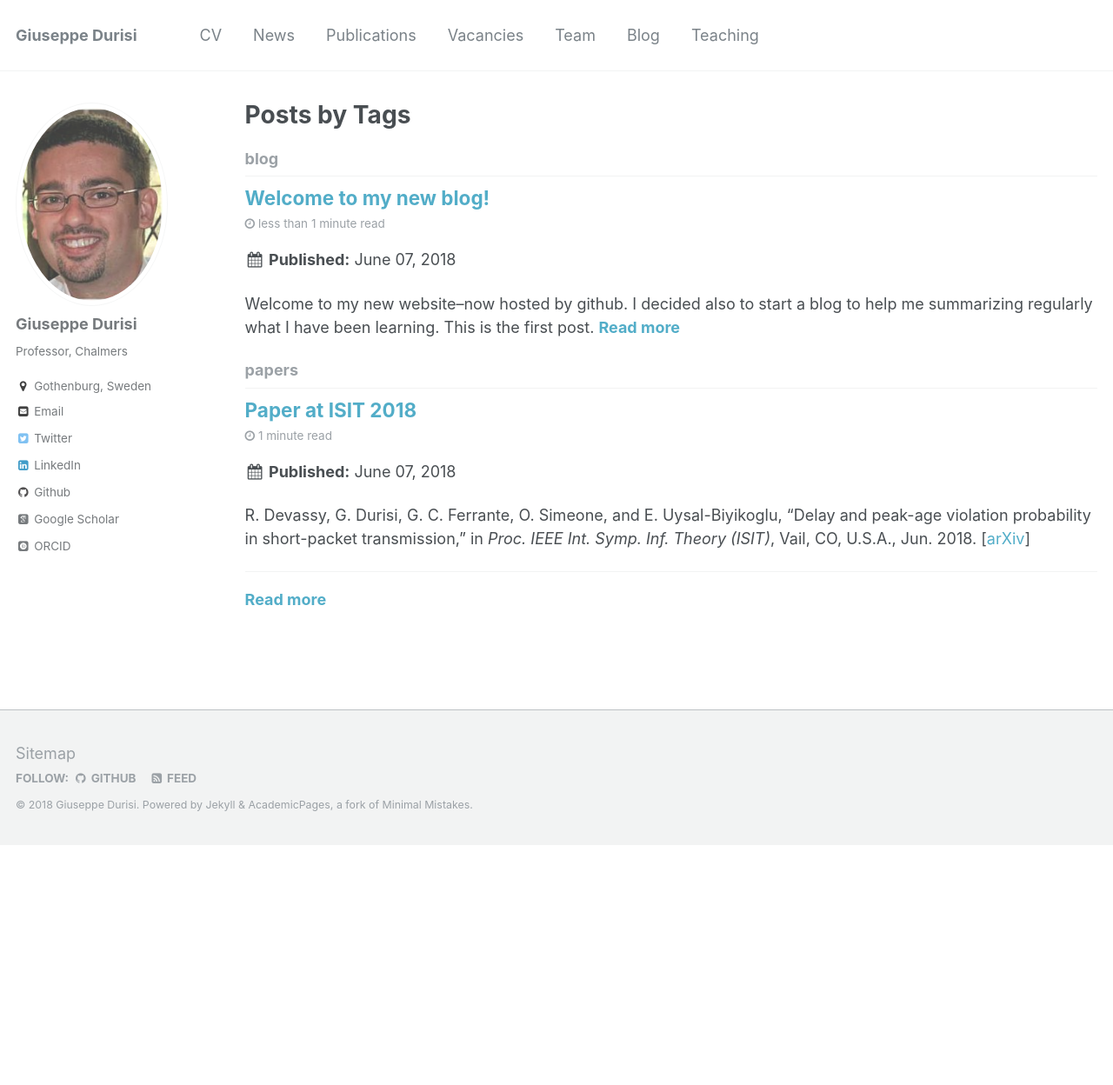
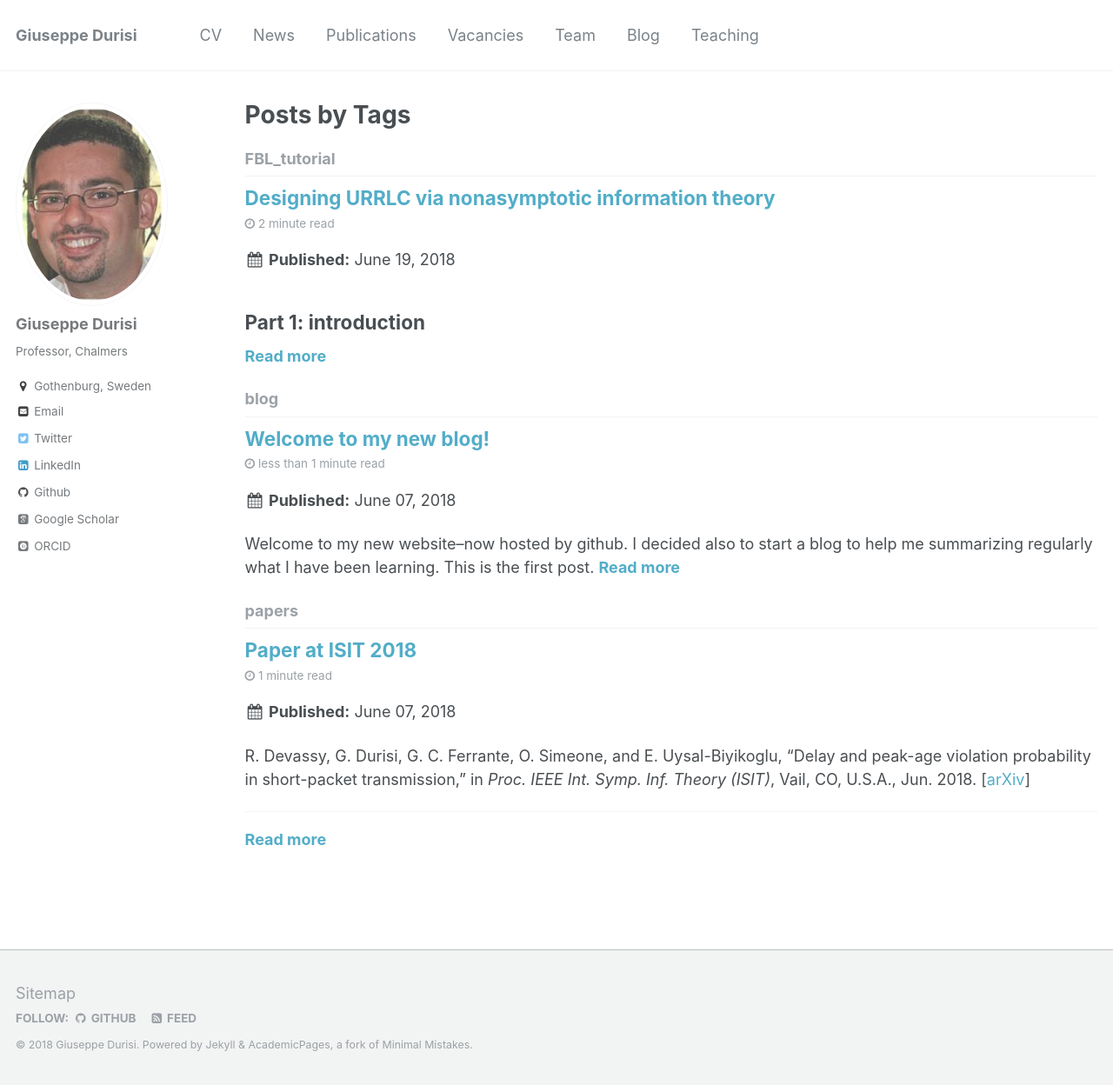
Before and after one commit to gdurisi/gdurisi.github.io, a Jekyll site: the page built from _pages/tag-archive.html, in a window 1280 px wide and 1248 px high. Shown: the whole window at 87% size. Built offline with Jekyll 4.4.1, drawn with Linux system fonts in a browser that asks for light colours; some web fonts are replaced; some of the changed lines change nothing that is shown.

Commit message:
second post

```diff
--- a/_includes/head.html
+++ b/_includes/head.html
@@ -19,3 +19,14 @@
 <link rel="stylesheet" href="{{ base_path }}/assets/css/main.css">
 
 <meta http-equiv="cleartype" content="on">
+
+<script type="text/x-mathjax-config"> MathJax.Hub.Config({ TeX: { equationNumbers: { autoNumber: "all" } } }); </script>
+       <script type="text/x-mathjax-config">
+         MathJax.Hub.Config({
+           tex2jax: {
+             inlineMath: [ ['$','$'], ["\\(","\\)"] ],
+             processEscapes: true
+           }
+         });
+       </script>
+       <script src="https://cdn.mathjax.org/mathjax/latest/MathJax.js?config=TeX-AMS-MML_HTMLorMML" type="text/javascript"></script>
--- /dev/null
+++ b/_posts/2018-06-19-FBL-tutorial-1.md
@@ -0,0 +1,38 @@
+---
+title: 'Designing URRLC via nonasymptotic information theory
+'
+date: 2018-06-19
+permalink: /posts/fbl-tutorial-1/
+category: blog
+tags:
+  - FBL_tutorial
+---
+
+## Part 1: introduction
+
+
+
+One objective of next generation wireless communication systems is to provide mission critical links that can deliver short information packets with high reliability and low latency.
+The availability of such links, which are named ultra-reliable low-latency communications (URLLC) will enable a large range of novel applications such as vehicular communication for autonomous driving and traffic safety, and wireless-powered factory automation.
+
+
+So how do we optimally design URLLCs? This is a tricky question, even if we just stop at the physical layer. Are our system models accurate enough to design systems operating at $10^{-6}$ frame error rate?
+
+But there is an even more fundamental problem. The physical-layer design of current systems relies largely on guidelines provided by information-theory analyses. For example, the well-known formula for the capacity of the AWGN channel
+
+$$C= W\log_2\biggl(1+ \frac{P}{N_oW}\biggr)$$
+
+ tells us that when we have limited bandwidth $W$ at our disposal, doubling the transmit power $P$ when $P$ is large, results in a capacity increase of merely a single bit per channel use. Significant rate gains must come from other sources than power. Such a consideration has spurred the development of multi-antenna systems, which provide a linear rate gain by exploiting the spatial dimension.
+
+But to approach capacity, we need to use codes with large blocklength. And large blocklengths often mean large latency. So we cannot use classic performance metric such as ergodic capacity or outage capacity to benchmark the performance of URLLC. Neither we can use these capacity metrics to conduct joint queuing-coding analyses or to design resource allocation and scheduling algorithms.
+
+So what we can do instead? We must replace asymptotic information-theory results with nonasymptotic finite-blocklength ones!
+Over the last 10 years, the information-theory community has developed many such nonasymptotic results. Some of them, like the so-called normal approximation on the maximum coding rate achievable over an AWGN channel [^1], are now widely used in the URLLC literature.
+
+Over the next couple of months, I plan to provide on this blog an accessible  introduction to some of the key results in finite-blocklength information theory, and discuss how they can be used to optimally design URLLC.
+
+The plan is to start from a simple binary-input AWGN model, and then move to more sophisticated models including, e.g., fading and channel-estimation overhead, multiple antennas, HARQ, and queuing delays.
+
+
+
+[^1]: Eq. (296) in Y. Polyanskiy, H. V. Poor, and S. Verdú, “Channel coding rate in the finite blocklength regime,” IEEE Trans. Inf. Theory,  2010.
```
Also changed, not shown: 1 other file.
